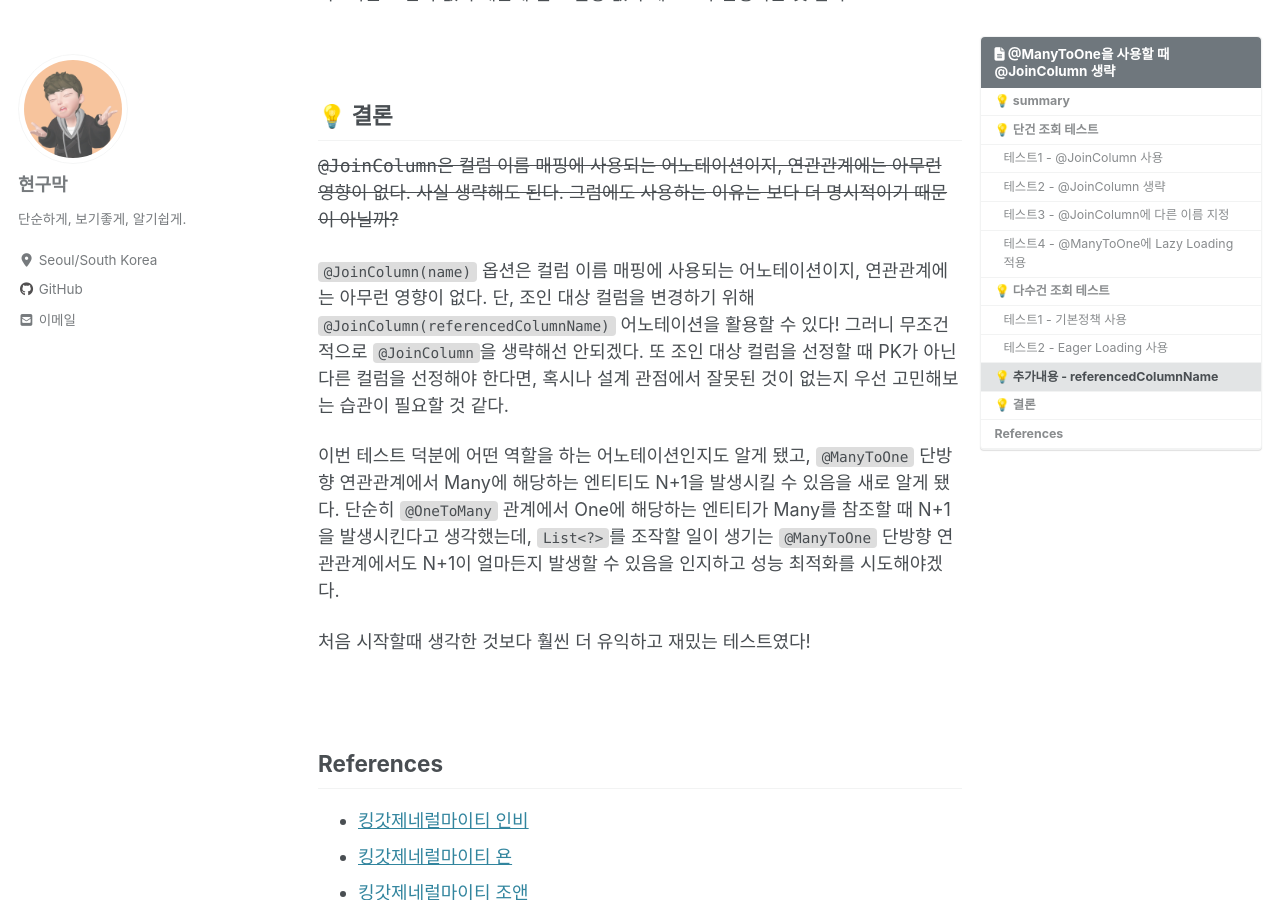
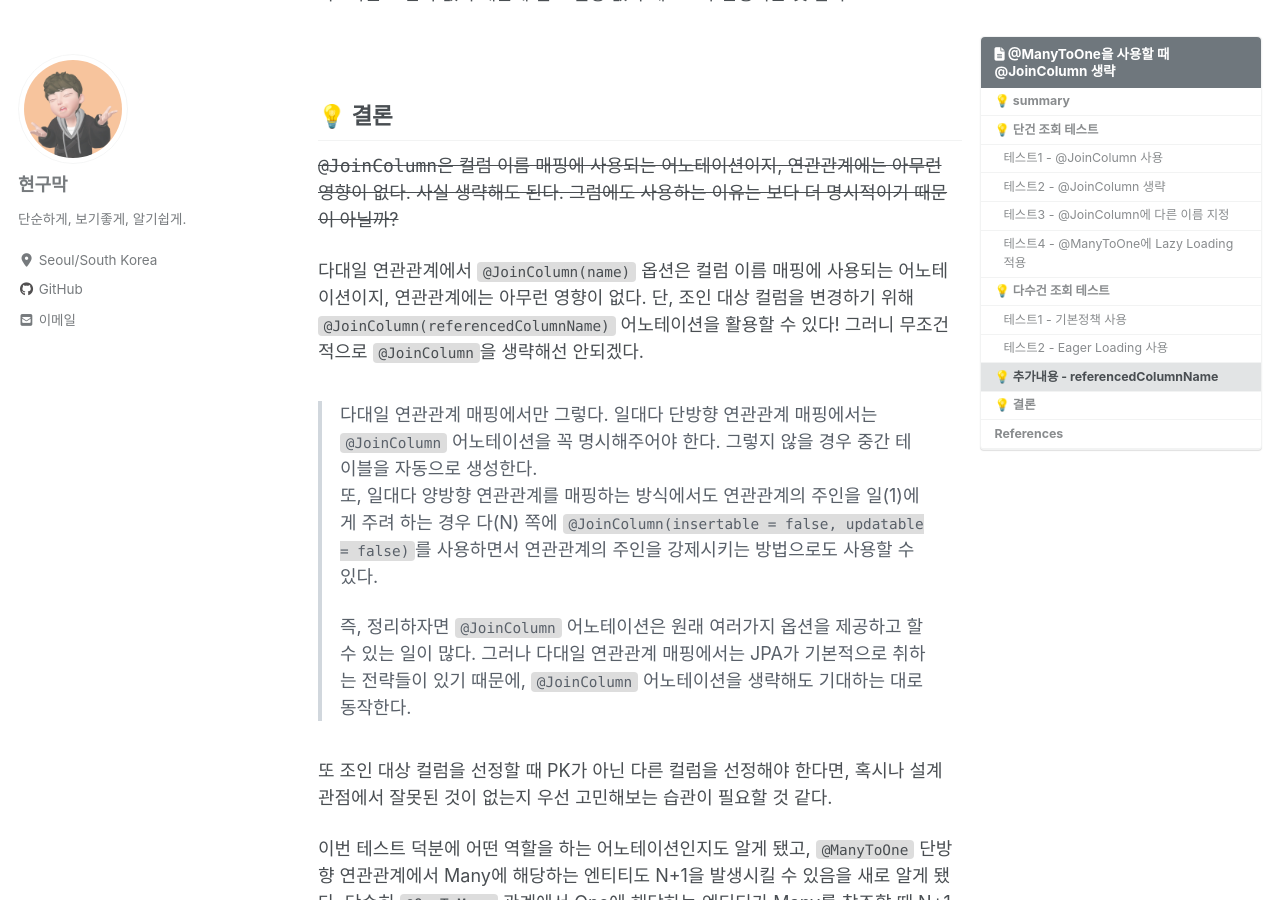
Before and after one commit to Hyeon9mak/Hyeon9mak.github.io, a Jekyll site: the page built from _posts/2021-12-03-omit-join-column-when-using-many-to-one.md, in a window 1280 px wide and 900 px high, scrolled down 13478 px. Built offline with Jekyll 4.4.1, drawn with Linux system fonts in a browser that asks for light colours; cached includes are drawn as plain includes; nearby versions of some CDN libraries; comment, search, counter and statistics services are not loaded; some of the changed text lies outside the part shown.

Commit message:
docs: omit-join-column-when-using-many-to-one 잘못된 내용 수정, 새로운 내용 추가

````diff
--- a/_posts/2021-12-03-omit-join-column-when-using-many-to-one.md
+++ b/_posts/2021-12-03-omit-join-column-when-using-many-to-one.md
@@ -9,7 +9,7 @@ toc_label: "@ManyToOne을 사용할 때 @JoinColumn 생략"
 ---
 
 ## 💡 summary
-JPA를 학습하면서 `@ManyToOne` 어노테이션을 통해 일대다 연관관계를 매핑할 때 `@JoinColumn`을 항시 같이 사용했다.
+JPA를 학습하면서 `@ManyToOne` 어노테이션을 통해 다대일 연관관계를 매핑할 때 `@JoinColumn`을 항시 같이 사용했다.
 
 ```java
 @Entity
@@ -525,9 +525,20 @@ nullable 할 수 있는 것에 대해서도 외래키 제약조건에 'nullable
 ~~`@JoinColumn`은 컬럼 이름 매핑에 사용되는 어노테이션이지, 연관관계에는 아무런 영향이 없다.
 사실 생략해도 된다. 그럼에도 사용하는 이유는 보다 더 명시적이기 때문이 아닐까?~~
 
-`@JoinColumn(name)` 옵션은 컬럼 이름 매핑에 사용되는 어노테이션이지, 연관관계에는 아무런 영향이 없다.
+다대일 연관관계에서 `@JoinColumn(name)` 옵션은 컬럼 이름 매핑에 사용되는 어노테이션이지, 연관관계에는 아무런 영향이 없다.
 단, 조인 대상 컬럼을 변경하기 위해 `@JoinColumn(referencedColumnName)` 어노테이션을 활용할 수 있다!
 그러니 무조건적으로 `@JoinColumn`을 생략해선 안되겠다.
+
+> 다대일 연관관계 매핑에서만 그렇다. 일대다 단방향 연관관계 매핑에서는
+> `@JoinColumn` 어노테이션을 꼭 명시해주어야 한다. 그렇지 않을 경우 중간 테이블을 자동으로 생성한다.
+> 또, 일대다 양방향 연관관계를 매핑하는 방식에서도 연관관계의 주인을 일(1)에게 주려 하는 경우
+> 다(N) 쪽에 `@JoinColumn(insertable = false, updatable = false)`를 사용하면서
+> 연관관계의 주인을 강제시키는 방법으로도 사용할 수 있다.
+>
+> 즉, 정리하자면 `@JoinColumn` 어노테이션은 원래 여러가지 옵션을 제공하고 할 수 있는 일이 많다.
+> 그러나 다대일 연관관계 매핑에서는 JPA가 기본적으로 취하는 전략들이 있기 때문에,
+> `@JoinColumn` 어노테이션을 생략해도 기대하는 대로 동작한다.
+
 또 조인 대상 컬럼을 선정할 때 PK가 아닌 다른 컬럼을 선정해야 한다면, 혹시나 설계 관점에서 잘못된 것이 없는지
 우선 고민해보는 습관이 필요할 것 같다.
 
````
